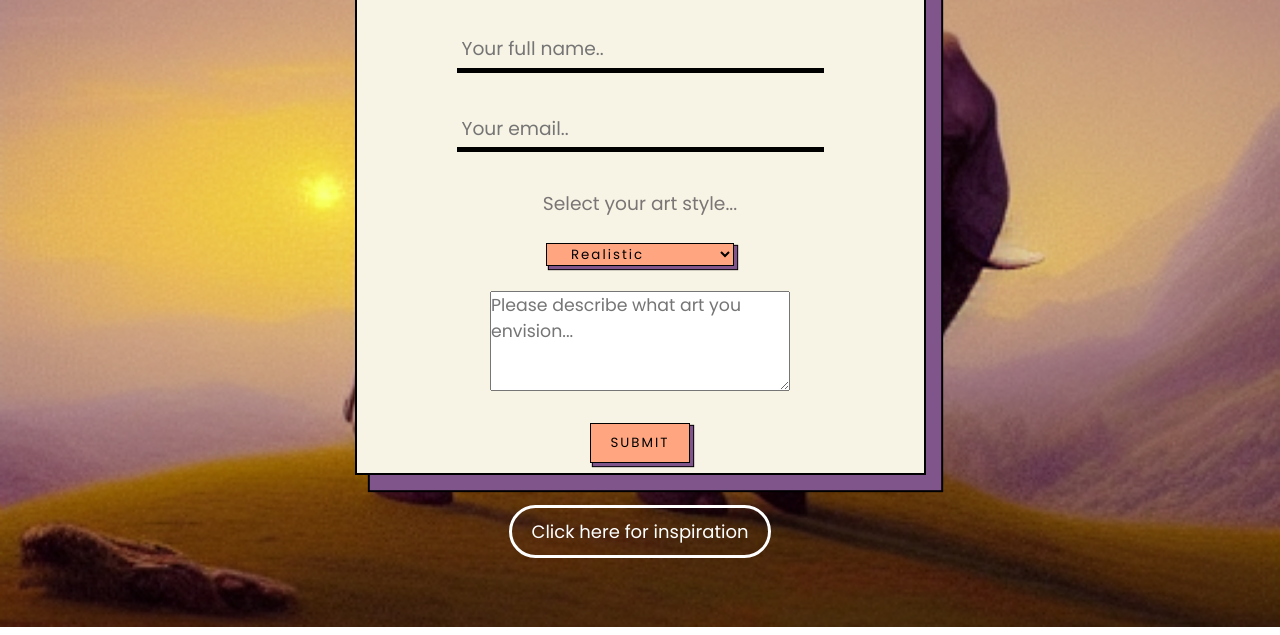
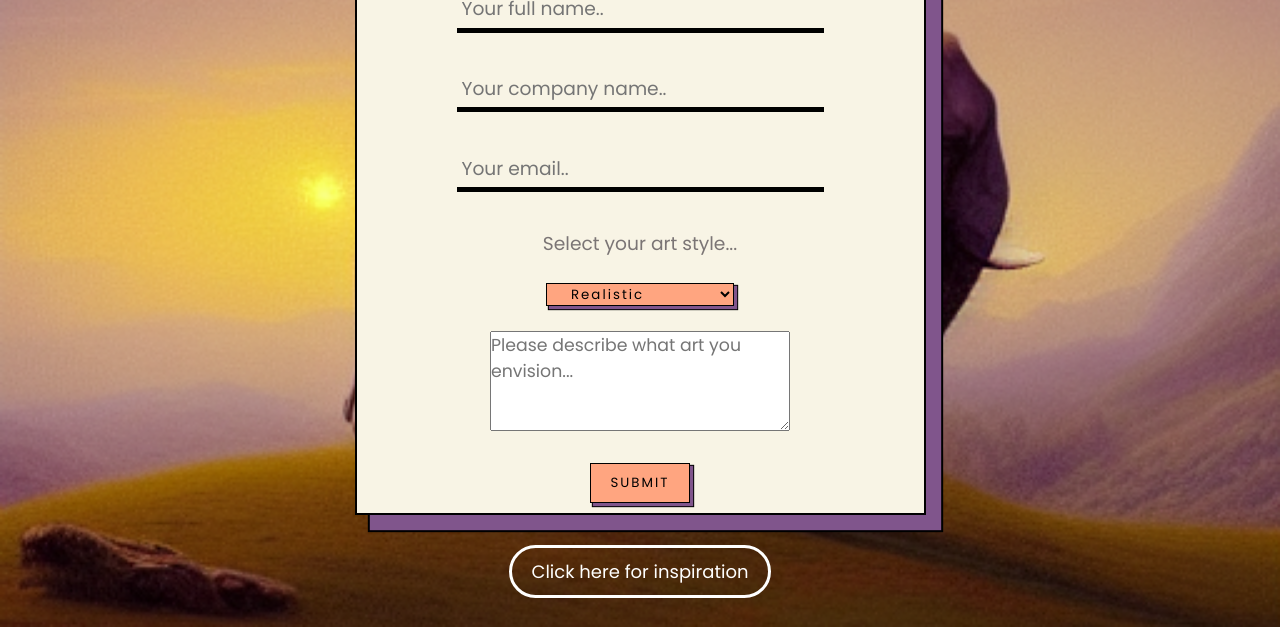
Before and after one commit to fac26/iman-derek-project-1, a plain HTML site: page contact.html in a window 1280 px wide. Shown: the part 282-917 px from the top of the page. Drawn offline with Linux system fonts and the light colour scheme.

Commit message:
adding company name input to form

```diff
--- a/contact.html
+++ b/contact.html
@@ -27,6 +27,7 @@
                         <h3>Contact us</h3>
                         <br>
                         <input type="text" id="name" name="firstname" placeholder="Your full name.." required>
+                        <input type="text" id="companyname" name="companyname" placeholder="Your company name.." required>
                         <input type="text" id="email" name="email" placeholder="Your email.." required>
                         <label class="artstyle">Select your art style...</label> <br><br>
                                       <select id="art" name="art">
```
